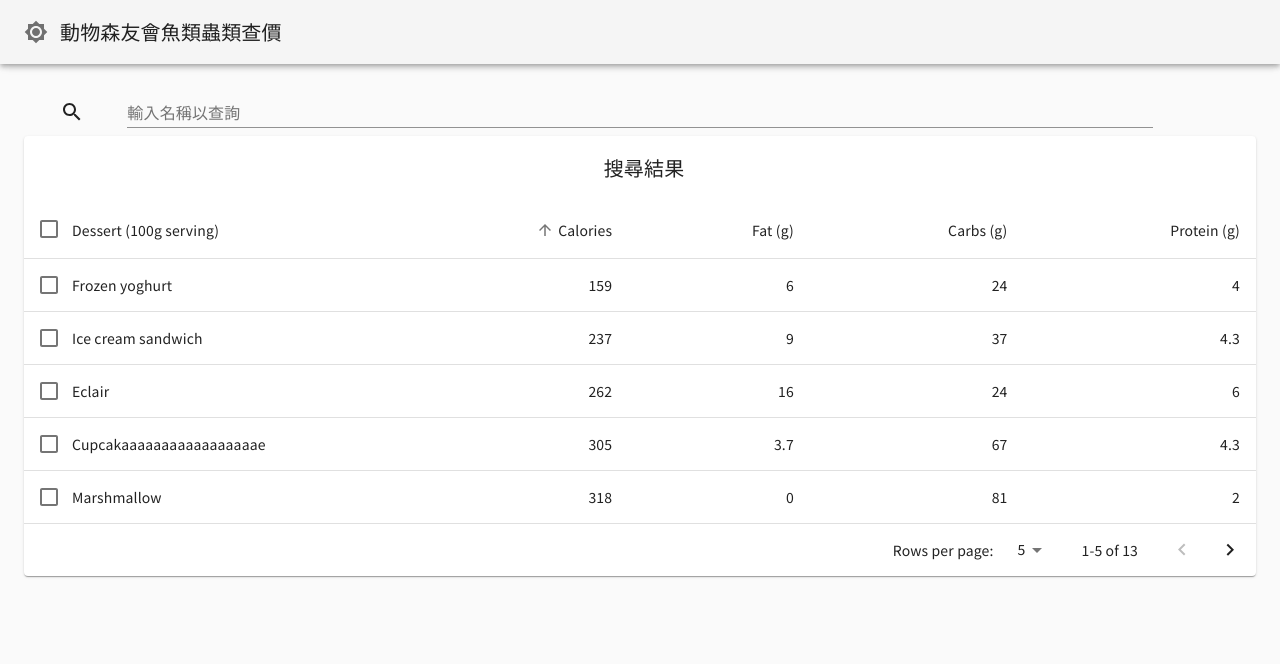
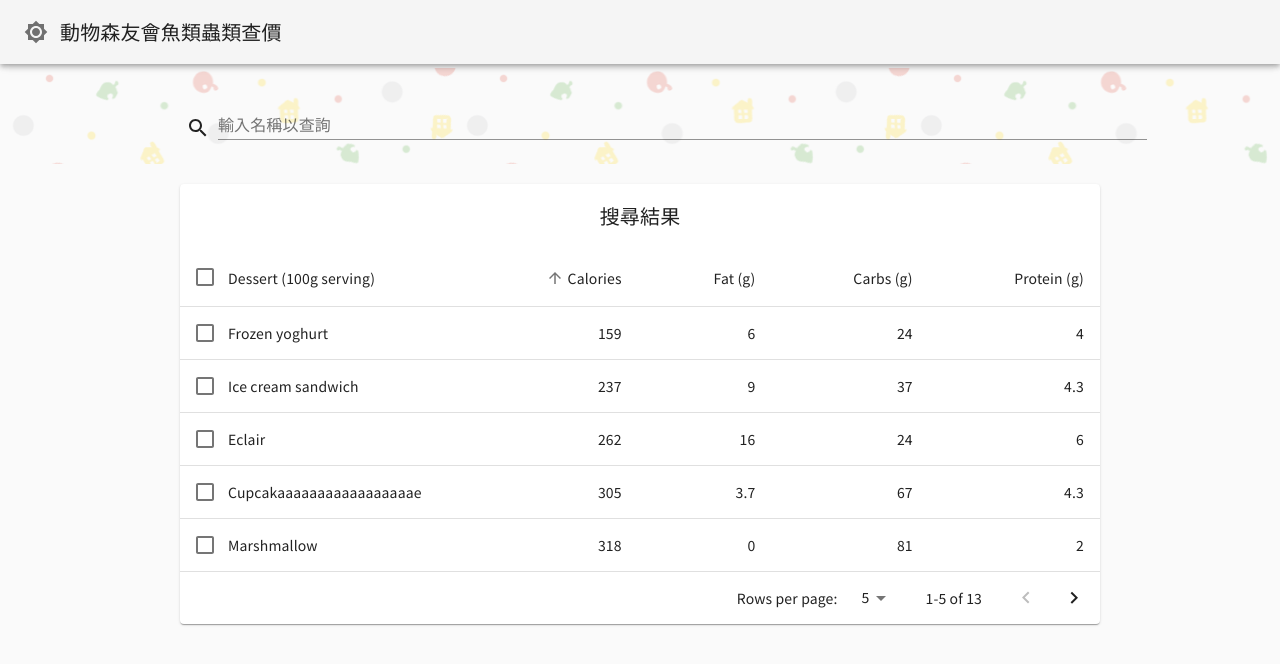
Before and after one commit to yirueilu-b/AnimalCrossingPrice, a React (Create React App) app: page / in a window 1280 px wide. Shown: the top 664 px of the page. Built offline with nearby package versions, Linux system fonts and the light colour scheme; the HTML template or start-up script is replaced by a standard one.

Commit message:
Add backgorund and modify layout

```diff
--- a/public/index.html
+++ b/public/index.html
@@ -5,14 +5,10 @@
 
     <link href="https://fonts.googleapis.com/css2?family=Noto+Sans+TC&display=swap" rel="stylesheet">
 
-
     <link rel="icon" href="%PUBLIC_URL%/favicon.ico"/>
     <meta name="viewport" content="width=device-width, initial-scale=1"/>
     <meta name="theme-color" content="#000000"/>
-    <meta
-            name="description"
-            content="Web site created using create-react-app"
-    />
+    <meta name="description" content="快速查詢動森魚類蟲類之價格"/>
     <link rel="apple-touch-icon" href="%PUBLIC_URL%/favicon.png"/>
     <!--
       manifest.json provides metadata used when your web app is installed on a
@@ -28,7 +24,7 @@
       work correctly both with client-side routing and a non-root public URL.
       Learn how to configure a non-root public URL by running `npm run build`.
     -->
-    <title>Animal Crossing Price List</title>
+    <title>動森快速查價</title>
 </head>
 <body>
 <noscript>You need to enable JavaScript to run this app.</noscript>
--- a/src/App.js
+++ b/src/App.js
@@ -14,6 +14,7 @@ const useStyles = makeStyles((theme) => ({
     root: {
         flexGrow: 1,
         maxWidth: '100vw',
+        height: '100%',
         marginTop: theme.spacing(2),
         textAlign: 'center',
     },
@@ -50,8 +51,12 @@ function App() {
 
             <Container className={classes.root}>
                 <Option/>
-                <Grid container spacing={2}>
-                    <Grid item xs={12} className={classes.table}>
+                <Grid container spacing={2}
+                      justify='center'
+                      alignItems="center"
+                      direction="row"
+                >
+                    <Grid item xs={12} md={9} className={classes.table}>
                         <DataTable/>
                     </Grid>
                 </Grid>
--- a/src/Component/Option.js
+++ b/src/Component/Option.js
@@ -3,12 +3,15 @@ import {makeStyles} from '@material-ui/core/styles';
 import CssBaseline from '@material-ui/core/CssBaseline';
 import Grid from '@material-ui/core/Grid';
 import TextField from '@material-ui/core/TextField';
-import Paper from '@material-ui/core/Paper';
 import SearchIcon from '@material-ui/icons/Search';
-import FormControl from '@material-ui/core/FormControl';
-import NativeSelect from '@material-ui/core/NativeSelect';
+import Image from './bg.png';
 
 const useStyles = makeStyles((theme) => ({
+    root: {
+        height: 96,
+        backgroundImage: `url(${Image})`
+        // backgroundColor: 'black'
+    },
     paper: {
         height: 48,
         padding: theme.spacing(2),
@@ -37,20 +40,25 @@ function Option(props) {
     return (
         <React.Fragment>
             <CssBaseline/>
-
-            <Grid container spacing={3}>
-
-                <Grid item xs={12}>
-                    <Grid container spacing={1} alignItems="flex-end">
-                        <Grid item xs={1}>
-                            <SearchIcon/>
-                        </Grid>
-                        <Grid item xs={10}>
-                            <TextField fullWidth id="input-with-icon-grid" label="輸入名稱以查詢"/>
-                        </Grid>
+            <Grid className={classes.root} container spacing={3}
+                  justify='center'
+                  alignItems="center"
+                  direction="row"
+            >
+                <Grid item xs={10} md={10} container spacing={1}
+                      justify='flex-end'
+                      alignItems="flex-end"
+                      direction="row"
+                >
+                    <Grid container item xs={1} md={1}
+                          alignItems="flex-end"
+                          justify='flex-end'>
+                        <SearchIcon/>
+                    </Grid>
+                    <Grid item xs={10} md={11}>
+                        <TextField fullWidth id="input-with-icon-grid" label="輸入名稱以查詢"/>
                     </Grid>
                 </Grid>
-
             </Grid>
         </React.Fragment>
     );
--- a/src/Component/Table.js
+++ b/src/Component/Table.js
@@ -126,8 +126,8 @@ EnhancedTableHead.propTypes = {
 
 const useToolbarStyles = makeStyles((theme) => ({
     root: {
-        paddingLeft: theme.spacing(2),
-        paddingRight: theme.spacing(1),
+        marginTop: theme.spacing(3),
+        textAlign:'center',
     },
     highlight:
         theme.palette.type === 'light'
--- a/src/index.css
+++ b/src/index.css
@@ -7,6 +7,7 @@ body {
 
   -webkit-font-smoothing: antialiased;
   -moz-osx-font-smoothing: grayscale;
+  min-height: 100vh;
 }
 
 *{
@@ -17,3 +18,7 @@ code {
   font-family: source-code-pro, Menlo, Monaco, Consolas, 'Courier New',
     monospace;
 }
+
+html {
+  min-height: 100vh;
+}
```
Also changed, not shown: src/Component/bg.png (added).
